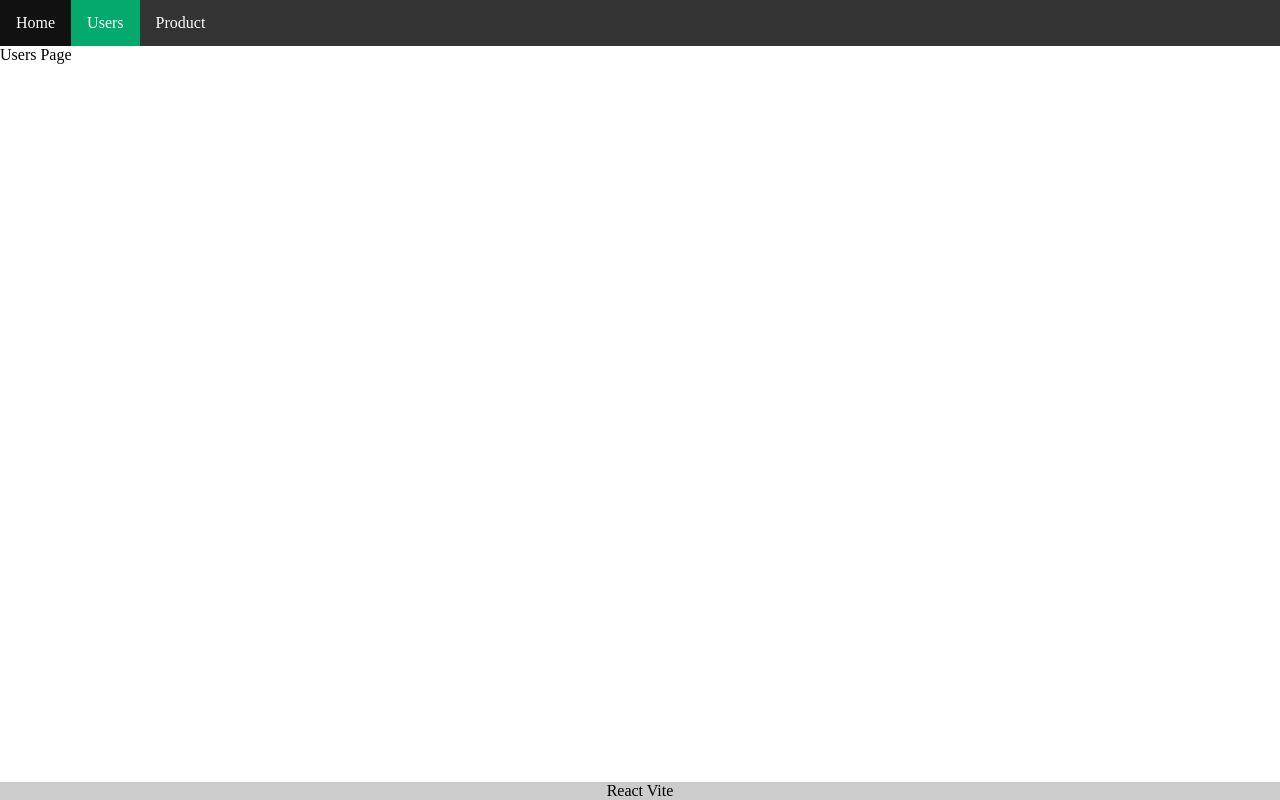
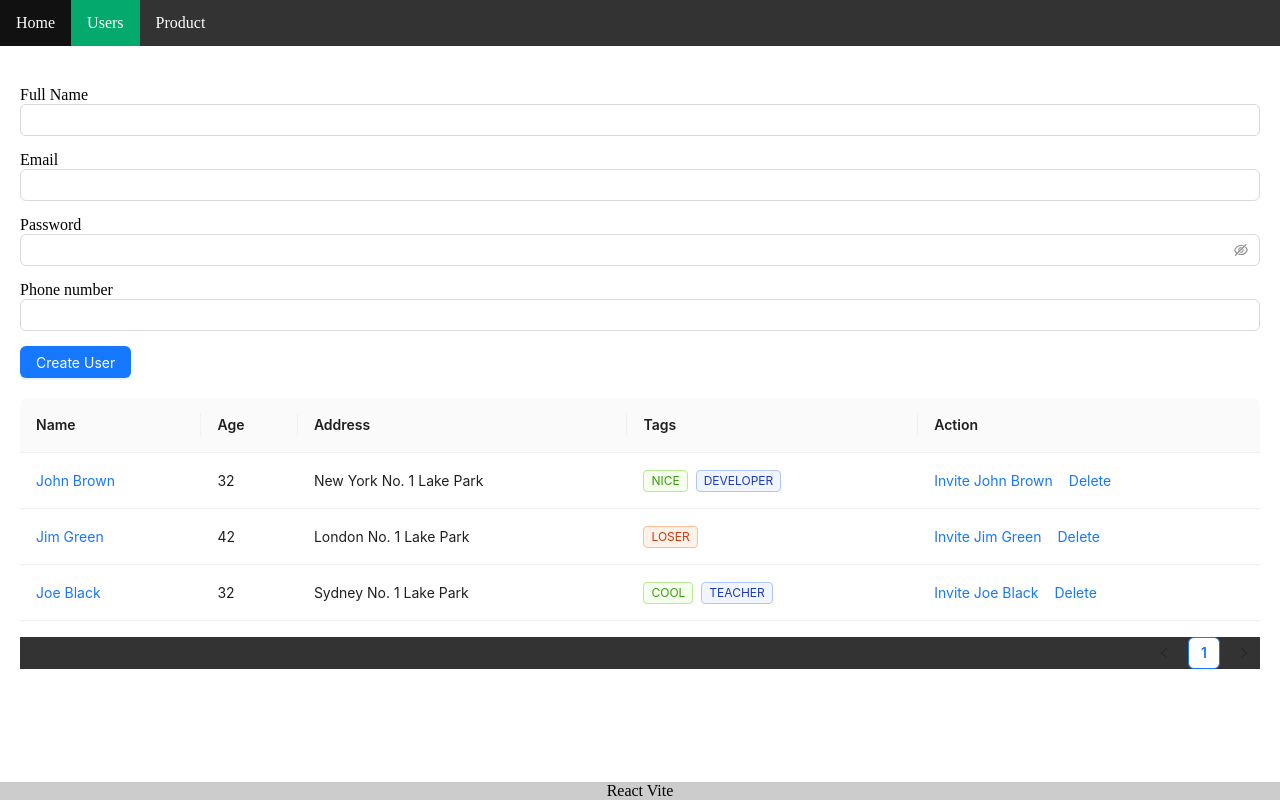
Before and after one commit to TINHDEVoo/react1, a React (Vite) app: page /users in a window 1280 px wide. Built offline with nearby package versions, Linux system fonts and the light colour scheme.

Commit message:
video 66

```diff
--- a/package.json
+++ b/package.json
@@ -15,6 +15,8 @@
     "preview": "vite preview"
   },
   "dependencies": {
+    "@ant-design/icons": "5.3.7",
+    "antd": "5.18.1",
     "react": "18.3.1",
     "react-dom": "18.3.1",
     "react-router-dom": "6.23.1"
--- /dev/null
+++ b/src/components/user/user.form.jsx
@@ -0,0 +1,30 @@
+import { Button, Input } from "antd";
+
+const UserForm = () => {
+    return (
+        <div className="user-form" style={{ margin: "20px 0" }}>
+            <div style={{ display: "flex", gap: "15px", flexDirection: "column" }}>
+                <div>
+                    <span>Full Name</span>
+                    <Input />
+                </div>
+                <div>
+                    <span>Email</span>
+                    <Input />
+                </div>
+                <div>
+                    <span>Password</span>
+                    <Input.Password />
+                </div>
+                <div>
+                    <span>Phone number</span>
+                    <Input />
+                </div>
+                <div>
+                    <Button type="primary"> Create User </Button>
+                </div>
+            </div>
+        </div>
+    )
+}
+export default UserForm;
--- /dev/null
+++ b/src/components/user/user.table.jsx
@@ -0,0 +1,78 @@
+import { Space, Table, Tag } from 'antd';
+const UserTable = () => {
+    const columns = [
+        {
+            title: 'Name',
+            dataIndex: 'name',
+            key: 'name',
+            render: (text) => <a>{text}</a>,
+        },
+        {
+            title: 'Age',
+            dataIndex: 'age',
+            key: 'age',
+        },
+        {
+            title: 'Address',
+            dataIndex: 'address',
+            key: 'address',
+        },
+        {
+            title: 'Tags',
+            key: 'tags',
+            dataIndex: 'tags',
+            render: (_, { tags }) => (
+                <>
+                    {tags.map((tag) => {
+                        let color = tag.length > 5 ? 'geekblue' : 'green';
+                        if (tag === 'loser') {
+                            color = 'volcano';
+                        }
+                        return (
+                            <Tag color={color} key={tag}>
+                                {tag.toUpperCase()}
+                            </Tag>
+                        );
+                    })}
+                </>
+            ),
+        },
+        {
+            title: 'Action',
+            key: 'action',
+            render: (_, record) => (
+                <Space size="middle">
+                    <a>Invite {record.name}</a>
+                    <a>Delete</a>
+                </Space>
+            ),
+        },
+    ];
+    const data = [
+        {
+            key: '1',
+            name: 'John Brown',
+            age: 32,
+            address: 'New York No. 1 Lake Park',
+            tags: ['nice', 'developer'],
+        },
+        {
+            key: '2',
+            name: 'Jim Green',
+            age: 42,
+            address: 'London No. 1 Lake Park',
+            tags: ['loser'],
+        },
+        {
+            key: '3',
+            name: 'Joe Black',
+            age: 32,
+            address: 'Sydney No. 1 Lake Park',
+            tags: ['cool', 'teacher'],
+        },
+    ];
+    return (
+        <Table columns={columns} dataSource={data} />
+    )
+}
+export default UserTable;
--- a/src/pages/users.jsx
+++ b/src/pages/users.jsx
@@ -1,7 +1,12 @@
+import UserForm from "../components/user/user.form"
+import UserTable from "../components/user/user.table"
 
 const UsersPage = () => {
     return (
-        <div>Users Page</div>
+        <div style={{ padding: "20px" }}>
+            <UserForm />
+            <UserTable />
+        </div>
     )
 }
 
```
Also changed, not shown: 1 other file (tests, documents, lock files or other folders).
